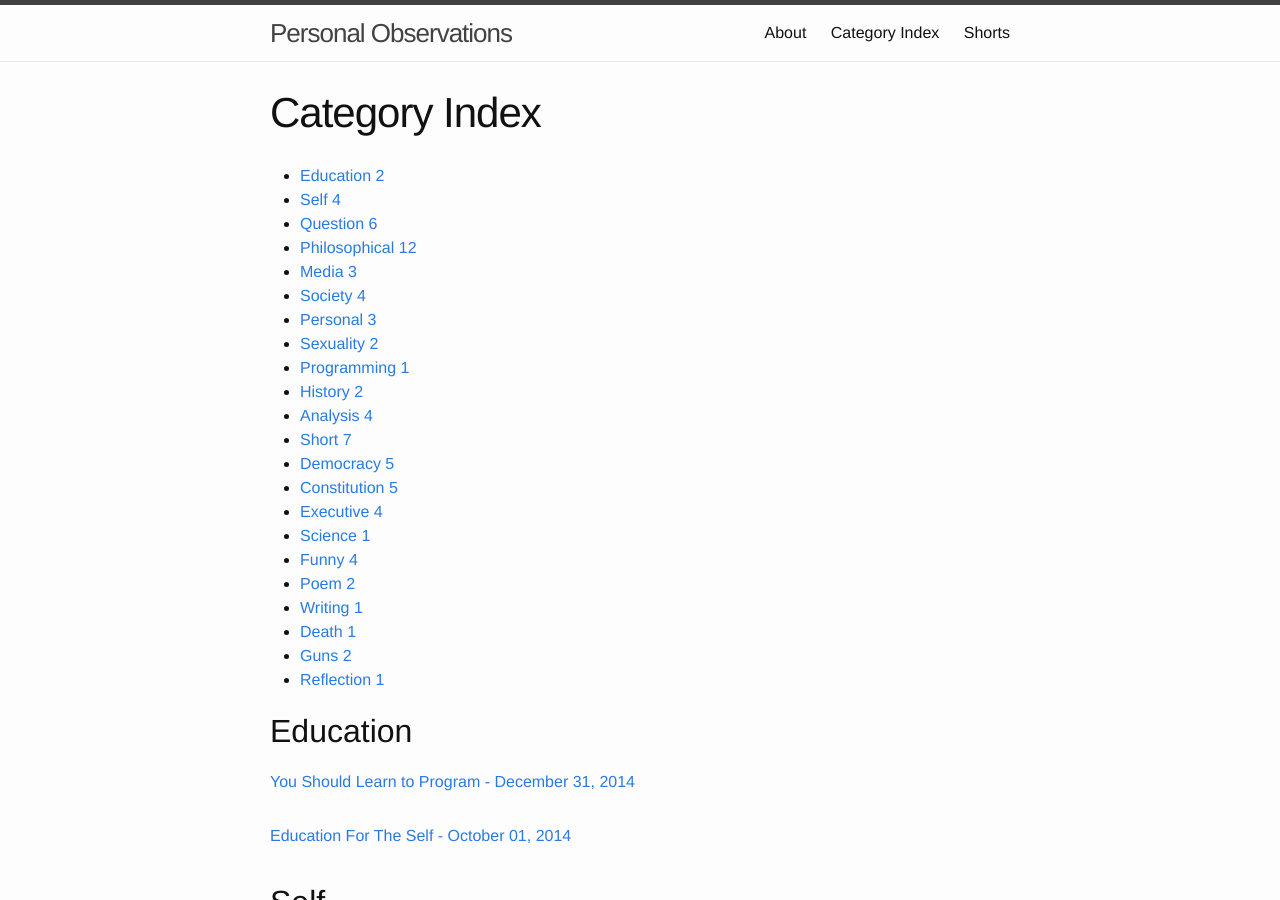
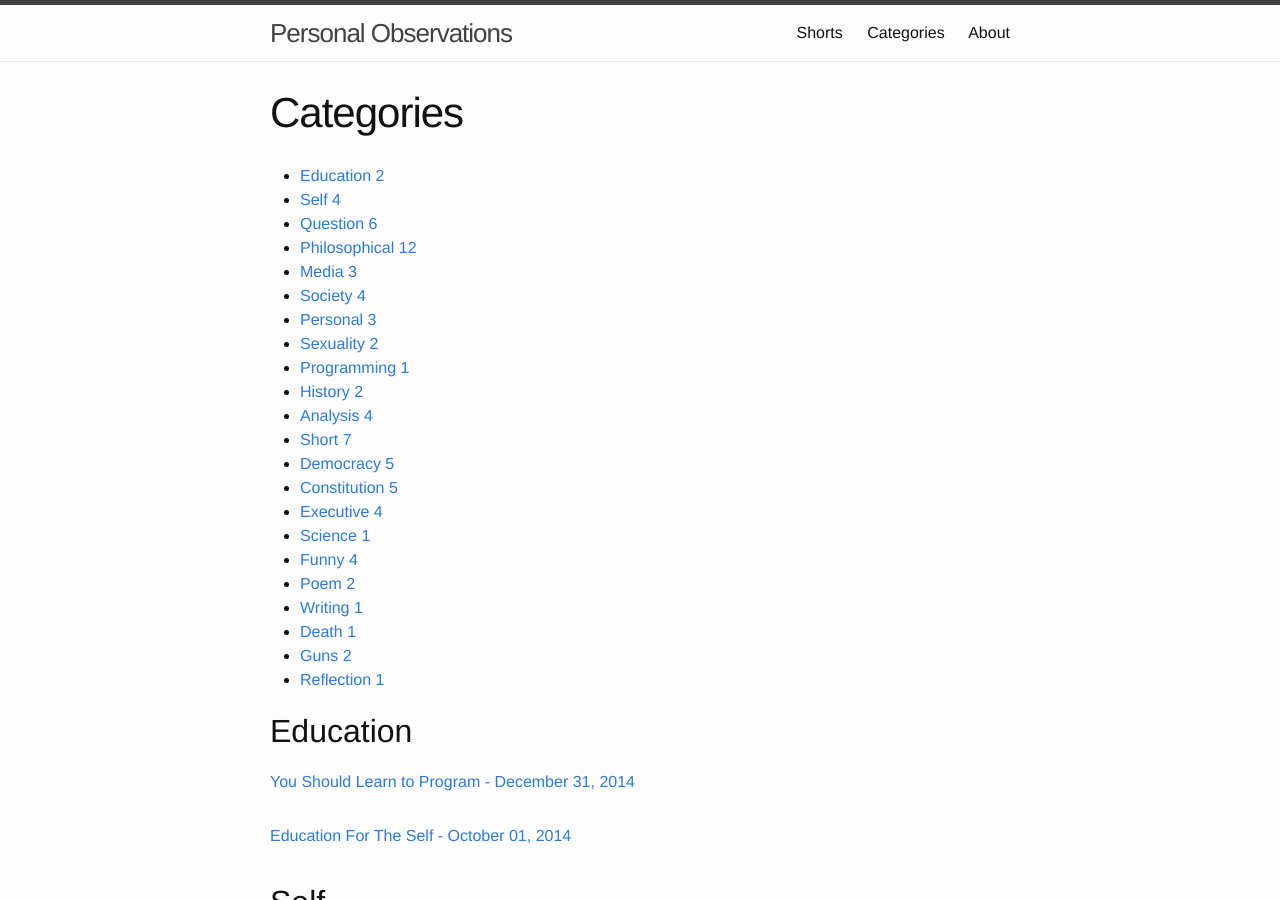
Before and after one commit to grnt426/grnt426.github.io, a Jekyll site: the page built from categories.html, in a window 1280 px wide and 900 px high. Built offline with Jekyll 4.4.1, drawn with Linux system fonts in a browser that asks for light colours.

Commit message:
Manually arranging navbar.

```diff
--- a/_includes/header.html
+++ b/_includes/header.html
@@ -14,11 +14,9 @@
       </a>
 
       <div class="trigger">
-        {% for my_page in site.pages %}
-          {% if my_page.title %}
-          <a class="page-link" href="{{ my_page.url | prepend: site.baseurl }}">{{ my_page.title }}</a>
-          {% endif %}
-        {% endfor %}
+        <a class="page-link" href="/short">Shorts</a>
+        <a class="page-link" href="/categories">Categories</a>
+        <a class="page-link" href="/about">About</a>
       </div>
     </nav>
 
--- a/categories.html
+++ b/categories.html
@@ -1,8 +1,7 @@
 ---
 layout: page
-title: Category Index
+title: Categories
 permalink: /categories/index.html
-title: Category Index
 tags: [Categories]
 description: "An archive of posts sorted by categories."
 
```
